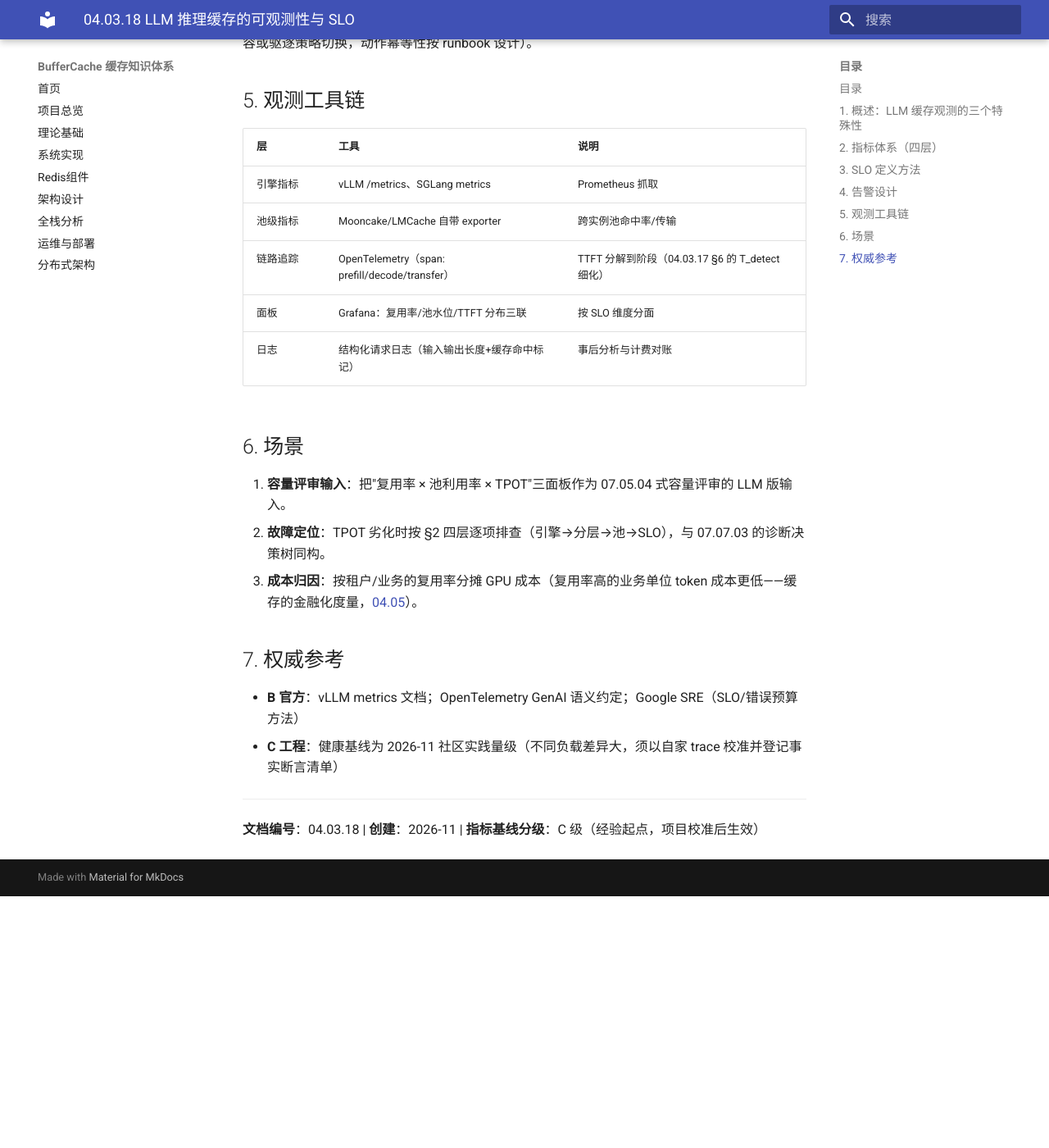
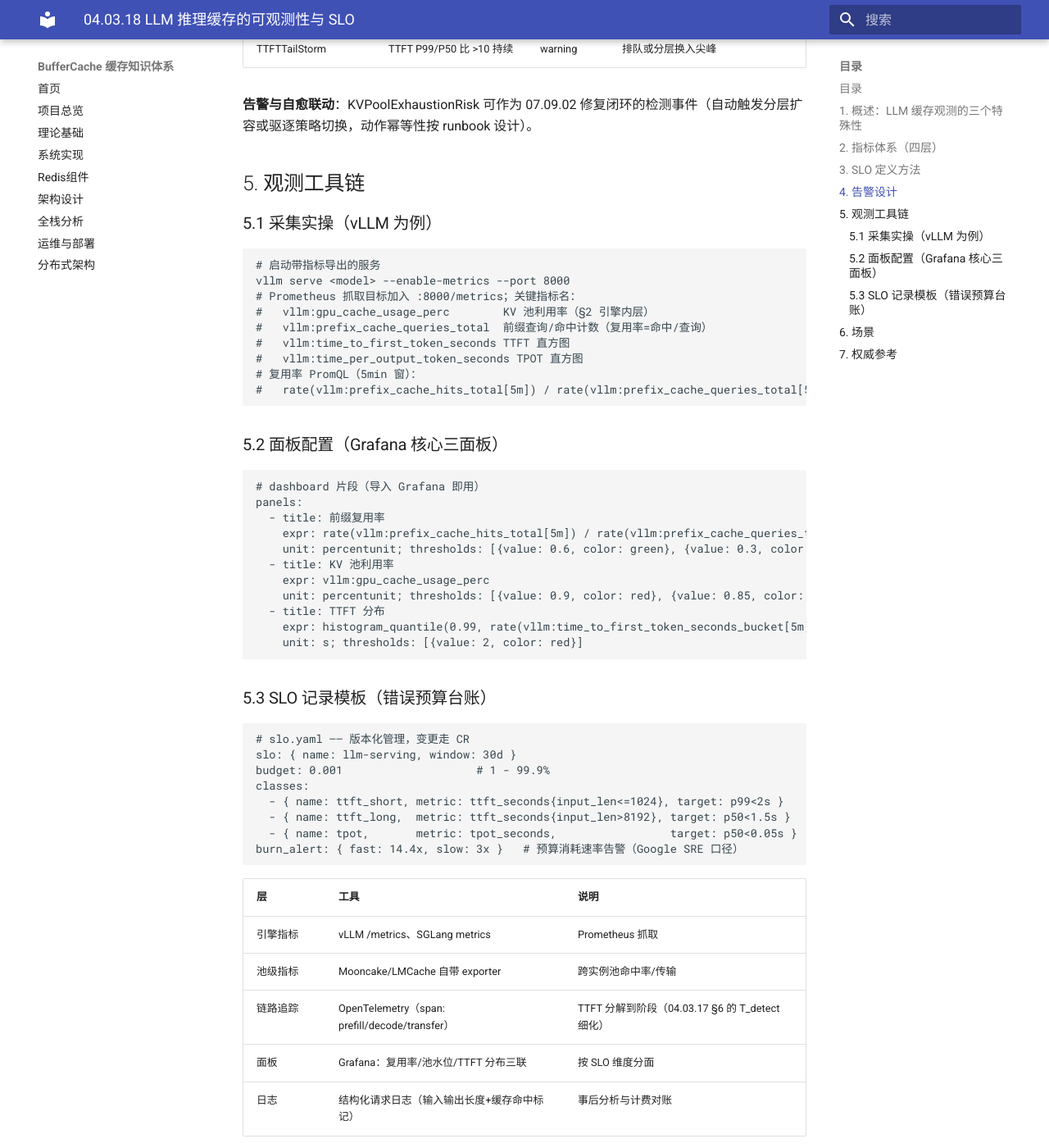
Before and after one commit to AdaMartin18010/BufferCache, an MkDocs documentation site: the page built from docs/04-架构设计/04.03-行业应用场景/04.03.18-LLM推理缓存的可观测性与SLO.md, in a window 1280 px wide and 1400 px high, scrolled down 2863 px. Shown: the whole window at 82% size. Built offline with MkDocs 1.6.1 and Material for MkDocs 9.7.7, drawn with Linux system fonts in a browser that asks for light colours; before the commit the page ends 3956 px from its top, so only the background shows below that; some of the changed text lies outside the part shown.

Commit message:
feat: 批次 O——第 20 技能 full-stack-analysis + 深度加固两篇
- 新技能 full-stack-analysis：05 全栈分析 41 篇的方法体系（分层定位/延迟账/事件循环/动态三件套/边界反解），20 技能覆盖全主题
- 04.03.18 扩写：vLLM 采集实操/Grafana 三面板 YAML/SLO 记录模板（burn_alert 双速）
- 04.06.05 补实测：redis-lab 代理开销锚点（+0.1-0.3ms）

````diff
--- a/docs/04-架构设计/04.03-行业应用场景/04.03.18-LLM推理缓存的可观测性与SLO.md
+++ b/docs/04-架构设计/04.03-行业应用场景/04.03.18-LLM推理缓存的可观测性与SLO.md
@@ -11,6 +11,9 @@
   - [3. SLO 定义方法](#3-slo-定义方法)
   - [4. 告警设计](#4-告警设计)
   - [5. 观测工具链](#5-观测工具链)
+    - [5.1 采集实操（vLLM 为例）](#51-采集实操vllm-为例)
+    - [5.2 面板配置（Grafana 核心三面板）](#52-面板配置grafana-核心三面板)
+    - [5.3 SLO 记录模板（错误预算台账）](#53-slo-记录模板错误预算台账)
   - [6. 场景](#6-场景)
   - [7. 权威参考](#7-权威参考)
 
@@ -71,6 +74,50 @@ LLM 服务的 SLO 比传统服务多一个维度：**长度条件化**（同一
 
 ## 5. 观测工具链
 
+### 5.1 采集实操（vLLM 为例）
+
+```bash
+# 启动带指标导出的服务
+vllm serve <model> --enable-metrics --port 8000
+# Prometheus 抓取目标加入 :8000/metrics；关键指标名：
+#   vllm:gpu_cache_usage_perc        KV 池利用率（§2 引擎内层）
+#   vllm:prefix_cache_queries_total  前缀查询/命中计数（复用率=命中/查询）
+#   vllm:time_to_first_token_seconds TTFT 直方图
+#   vllm:time_per_output_token_seconds TPOT 直方图
+# 复用率 PromQL（5min 窗）：
+#   rate(vllm:prefix_cache_hits_total[5m]) / rate(vllm:prefix_cache_queries_total[5m])
+```
+
+### 5.2 面板配置（Grafana 核心三面板）
+
+```yaml
+# dashboard 片段（导入 Grafana 即用）
+panels:
+  - title: 前缀复用率
+    expr: rate(vllm:prefix_cache_hits_total[5m]) / rate(vllm:prefix_cache_queries_total[5m])
+    unit: percentunit; thresholds: [{value: 0.6, color: green}, {value: 0.3, color: yellow}]
+  - title: KV 池利用率
+    expr: vllm:gpu_cache_usage_perc
+    unit: percentunit; thresholds: [{value: 0.9, color: red}, {value: 0.85, color: yellow}]
+  - title: TTFT 分布
+    expr: histogram_quantile(0.99, rate(vllm:time_to_first_token_seconds_bucket[5m]))
+    unit: s; thresholds: [{value: 2, color: red}]
+```
+
+### 5.3 SLO 记录模板（错误预算台账）
+
+```yaml
+# slo.yaml —— 版本化管理，变更走 CR
+slo: { name: llm-serving, window: 30d }
+budget: 0.001                    # 1 - 99.9%
+classes:
+  - { name: ttft_short, metric: ttft_seconds{input_len<=1024}, target: p99<2s }
+  - { name: ttft_long,  metric: ttft_seconds{input_len>8192}, target: p50<1.5s }
+  - { name: tpot,       metric: tpot_seconds,                 target: p50<0.05s }
+burn_alert: { fast: 14.4x, slow: 3x }   # 预算消耗速率告警（Google SRE 口径）
+```
+
+
 | 层 | 工具 | 说明 |
 | -- | ---- | ---- |
 | 引擎指标 | vLLM /metrics、SGLang metrics | Prometheus 抓取 |
````
Also changed, not shown: AI_Skill/README.md (+2 -0 lines), AI_Skill/skills/full-stack-analysis/SKILL.md (added, +77 -0 lines), docs/04-架构设计/04.06-架构工具/04.06.05-缓存代理层架构对比.md (+16 -4 lines).
